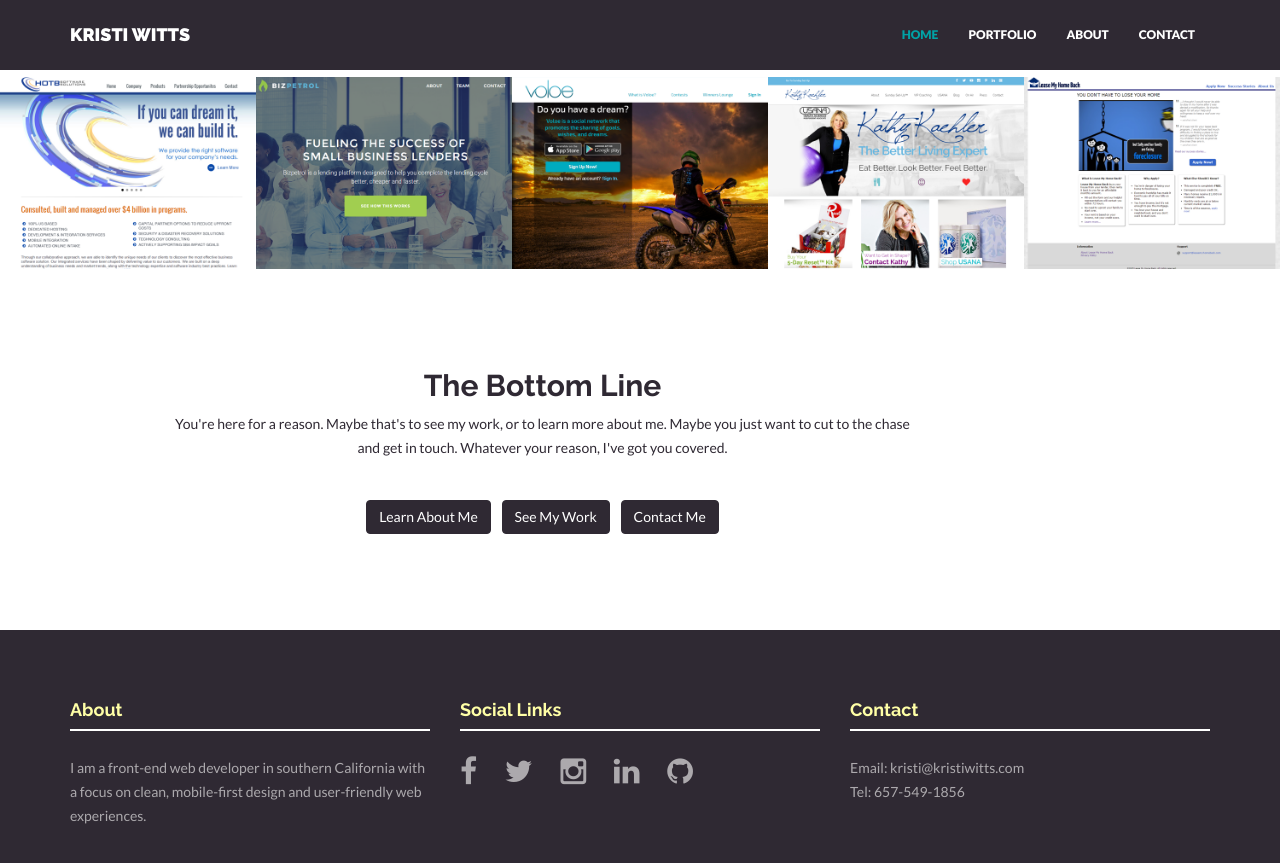
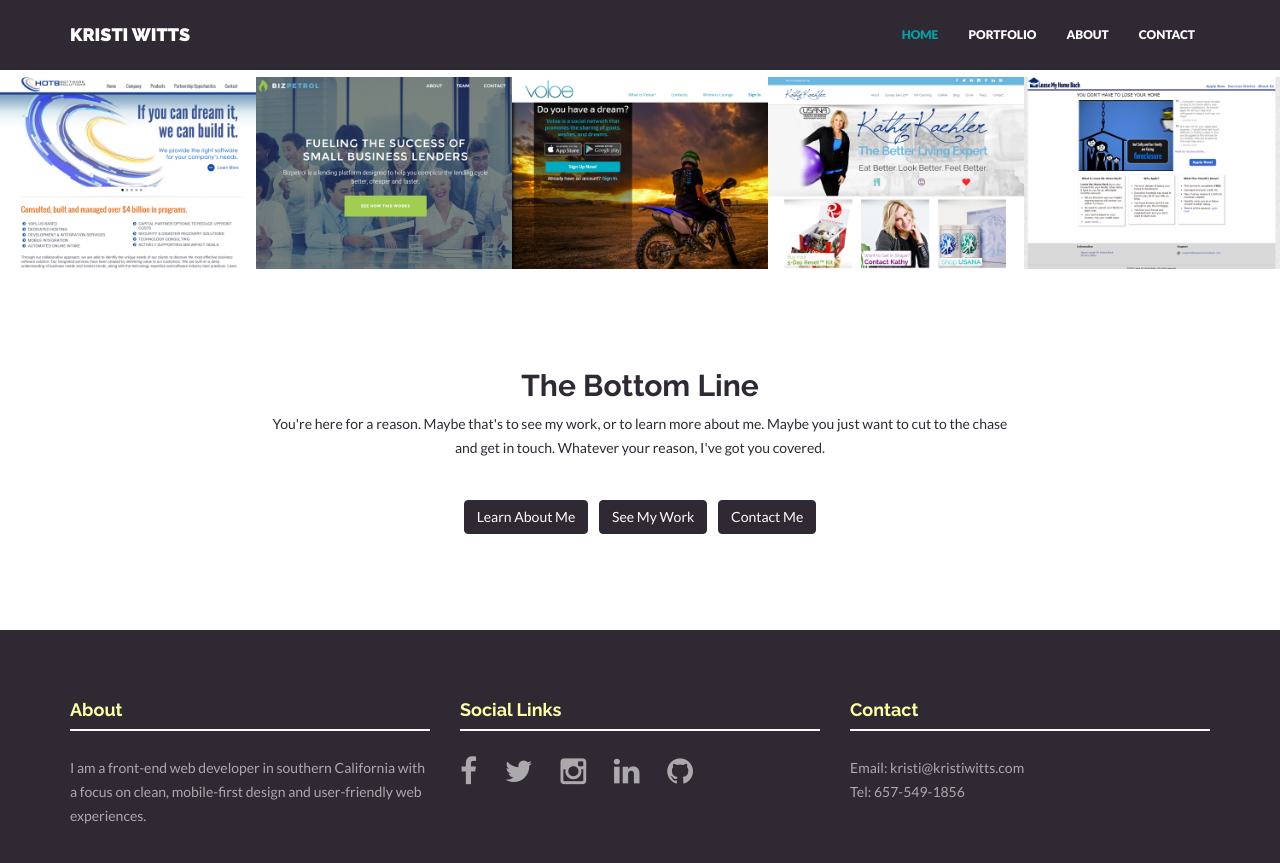
Before and after one commit to kwitts/kwitts.github.io, a Jekyll site: the page built from index.html, in a window 1280 px wide and 900 px high, scrolled down 963 px. Shown: the top 863 px of the window. Built offline with Jekyll 4.4.1, drawn with Linux system fonts in a browser that asks for light colours; nearby versions of some CDN libraries.

Commit message:
fix centering on homepage

```diff
--- a/index.html
+++ b/index.html
@@ -43,7 +43,7 @@
 
 <div class="container mtb">
     <div class="row centered">
-        <div class="col-lg-8 col-lg-offset-1">
+        <div class="col-lg-8 col-lg-offset-2">
             <h2>The Bottom Line</h2>
             <p>You're here for a reason. Maybe that's to see my work, or to learn more about me. Maybe you just want to cut to the chase and get in touch. Whatever your reason, I've got you covered.</p>
             <p><br/>
```
